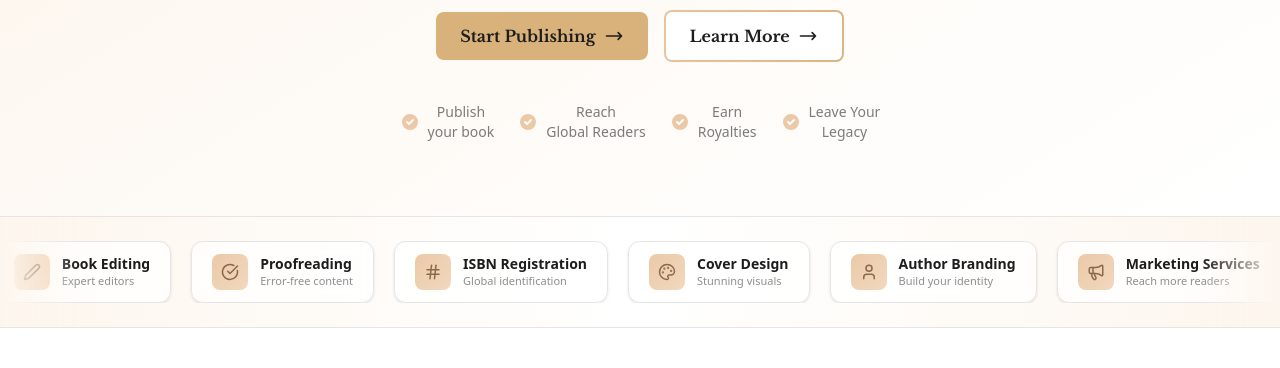
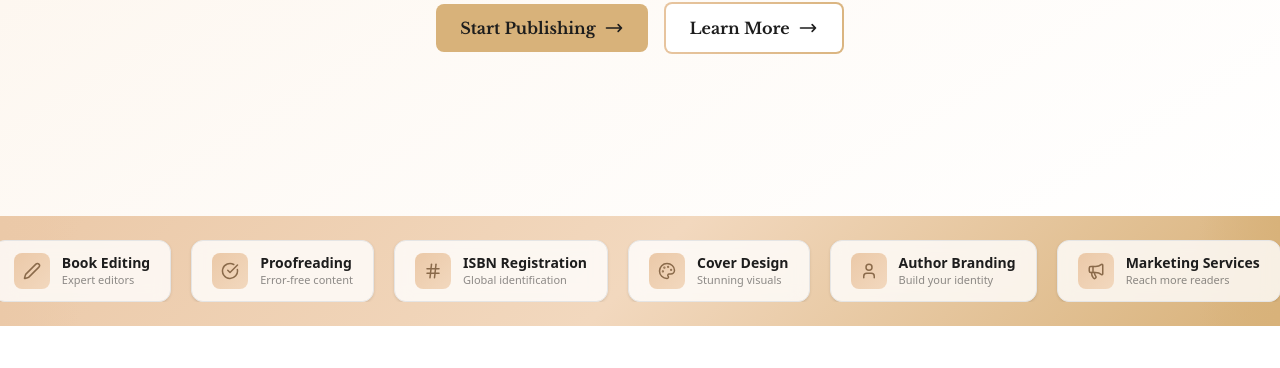
Before and after one commit to Johnfavour-maidu/statement-publications, a Next.js app in the folder apps/publications/: page / in a window 1280 px wide. Shown: the part 584-952 px from the top of the page. Built offline with nearby package versions, Linux system fonts and the light colour scheme; no server answers; a web font is replaced by a local one.

Commit message:
Hero: reduce top padding, remove checkmarks; Marquee: brown gradient background

```diff
--- a/apps/publications/src/app/page.tsx
+++ b/apps/publications/src/app/page.tsx
@@ -289,7 +289,7 @@ export default function Home() {
       <section className="relative min-h-screen w-full overflow-hidden" style={{ background: "linear-gradient(to bottom right, #FDF6EE 0%, #FDF6EE 30%, rgba(253,246,238,0.5) 60%, white 100%)" }}>
 
         {/* Centered text */}
-        <div className="relative z-10 mx-auto max-w-7xl px-4 sm:px-6 lg:px-8 min-h-screen flex items-center justify-center pt-40 lg:pt-48">
+        <div className="relative z-10 mx-auto max-w-7xl px-4 sm:px-6 lg:px-8 min-h-screen flex items-center justify-center pt-20 lg:pt-24">
           <div className="max-w-3xl text-center">
             <motion.h1
               initial={{ opacity: 0, y: 20 }}
@@ -358,38 +358,6 @@ export default function Home() {
                   </svg>
                 </span>
               </Link>
-            </motion.div>
-
-            <motion.div
-              initial={{ opacity: 0 }}
-              animate={{ opacity: 1 }}
-              transition={{ duration: 0.8, delay: 0.5 }}
-              className="mt-10 flex flex-wrap items-center justify-center gap-6 text-sm text-dark-gray/70"
-            >
-              <div className="flex items-center gap-2">
-                <svg className="h-5 w-5 text-[#EBC9A8]" fill="currentColor" viewBox="0 0 20 20">
-                  <path fillRule="evenodd" d="M10 18a8 8 0 100-16 8 8 0 000 16zm3.707-9.293a1 1 0 00-1.414-1.414L9 10.586 7.707 9.293a1 1 0 00-1.414 1.414l2 2a1 1 0 001.414 0l4-4z" clipRule="evenodd" />
-                </svg>
-                <span>Publish<br/>your book</span>
-              </div>
-              <div className="flex items-center gap-2">
-                <svg className="h-5 w-5 text-[#EBC9A8]" fill="currentColor" viewBox="0 0 20 20">
-                  <path fillRule="evenodd" d="M10 18a8 8 0 100-16 8 8 0 000 16zm3.707-9.293a1 1 0 00-1.414-1.414L9 10.586 7.707 9.293a1 1 0 00-1.414 1.414l2 2a1 1 0 001.414 0l4-4z" clipRule="evenodd" />
-                </svg>
-                <span>Reach<br/>Global Readers</span>
-              </div>
-              <div className="flex items-center gap-2">
-                <svg className="h-5 w-5 text-[#EBC9A8]" fill="currentColor" viewBox="0 0 20 20">
-                  <path fillRule="evenodd" d="M10 18a8 8 0 100-16 8 8 0 000 16zm3.707-9.293a1 1 0 00-1.414-1.414L9 10.586 7.707 9.293a1 1 0 00-1.414 1.414l2 2a1 1 0 001.414 0l4-4z" clipRule="evenodd" />
-                </svg>
-                <span>Earn<br/>Royalties</span>
-              </div>
-              <div className="flex items-center gap-2">
-                <svg className="h-5 w-5 text-[#EBC9A8]" fill="currentColor" viewBox="0 0 20 20">
-                  <path fillRule="evenodd" d="M10 18a8 8 0 100-16 8 8 0 000 16zm3.707-9.293a1 1 0 00-1.414-1.414L9 10.586 7.707 9.293a1 1 0 00-1.414 1.414l2 2a1 1 0 001.414 0l4-4z" clipRule="evenodd" />
-                </svg>
-                <span>Leave Your<br/>Legacy</span>
-              </div>
             </motion.div>
           </div>
         </div>
--- a/apps/publications/src/components/rolling-marquee.tsx
+++ b/apps/publications/src/components/rolling-marquee.tsx
@@ -90,10 +90,10 @@ export function RollingMarquee() {
   }, [isPaused]);
 
   return (
-    <section className="relative py-6 bg-gradient-to-r from-[#FDF6EE] via-white to-[#FDF6EE] overflow-hidden border-y border-[#EBC9A8]/20">
+    <section className="relative py-6 overflow-hidden" style={{ background: "linear-gradient(135deg, #EBC9A8 0%, #F2D8BE 50%, #D8B27A 100%)" }}>
       {/* Fade edges */}
-      <div className="absolute left-0 top-0 bottom-0 w-20 bg-gradient-to-r from-[#FDF6EE] to-transparent z-10 pointer-events-none" />
-      <div className="absolute right-0 top-0 bottom-0 w-20 bg-gradient-to-l from-[#FDF6EE] to-transparent z-10 pointer-events-none" />
+      <div className="absolute left-0 top-0 bottom-0 w-20 pointer-events-none" style={{ background: "linear-gradient(to right, #EBC9A8, transparent)" }} />
+      <div className="absolute right-0 top-0 bottom-0 w-20 pointer-events-none" style={{ background: "linear-gradient(to left, #D8B27A, transparent)" }} />
 
       <div
         className="overflow-hidden"
```
